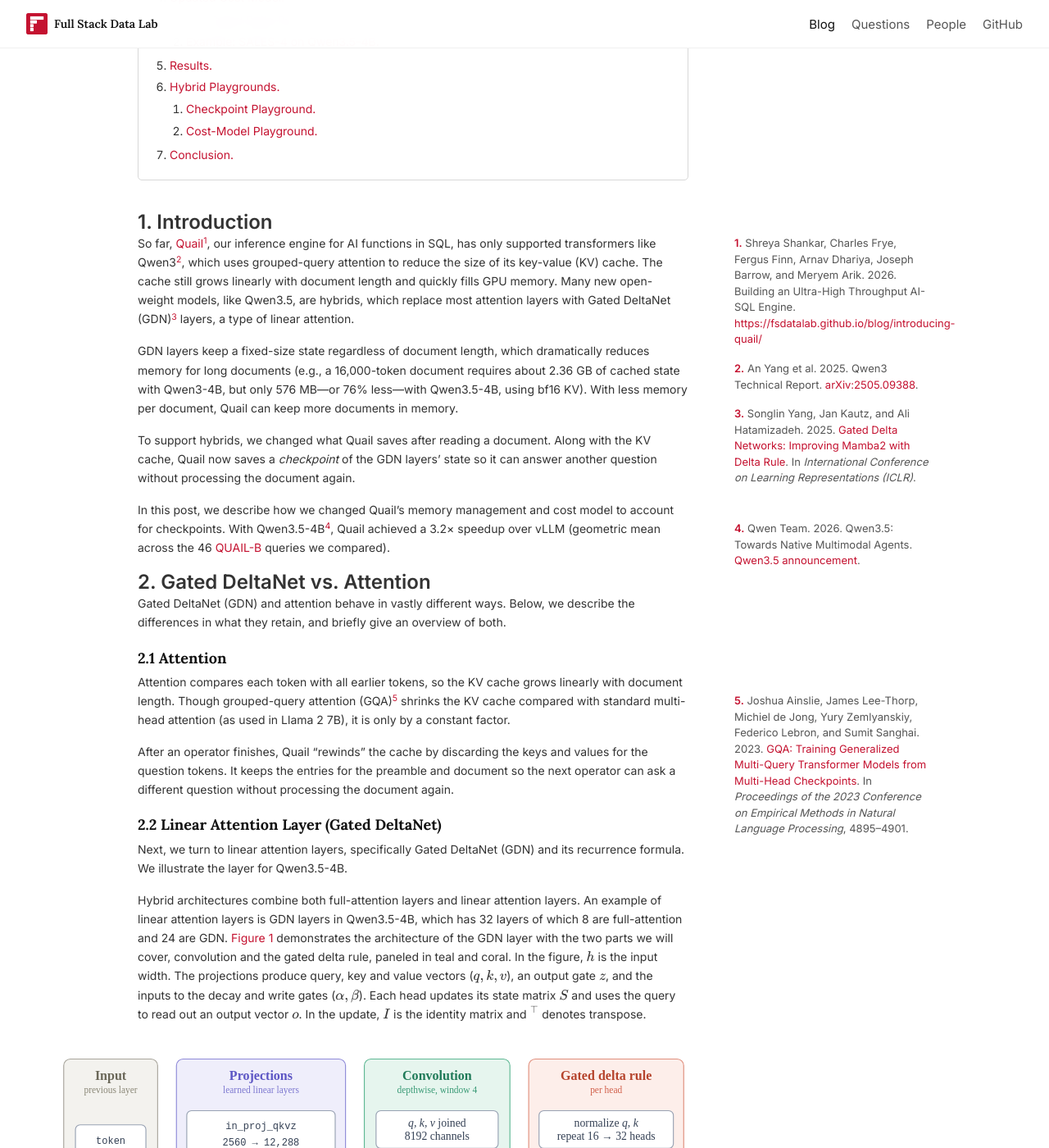
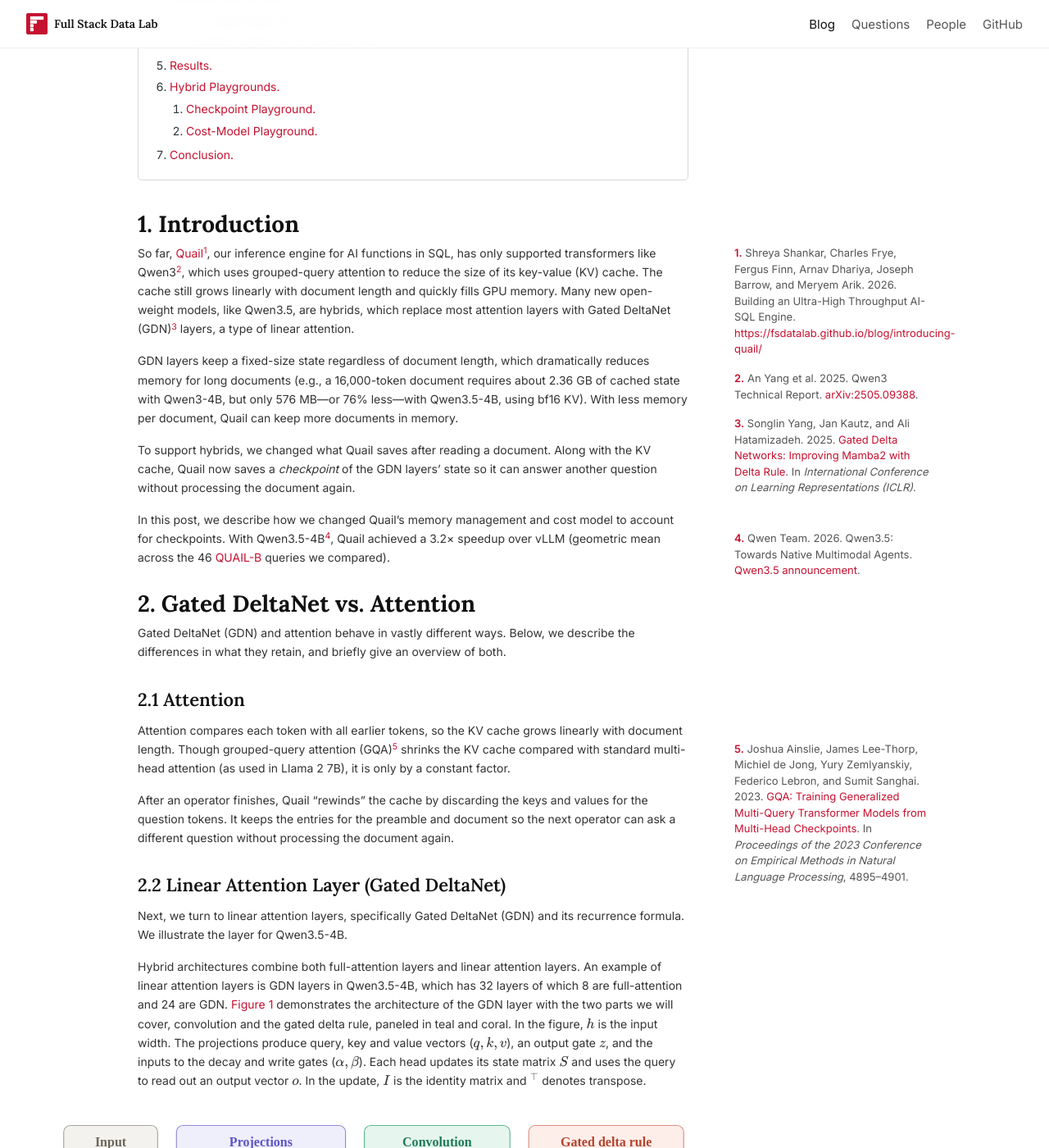
Before and after one commit to fsdatalab/fsdatalab.github.io, a Jekyll site: the page built from _posts/2026-11-16-hybrid-models-in-quail.md, in a window 1280 px wide and 1400 px high, scrolled down 740 px. Shown: the whole window at 82% size. Built offline with Jekyll 4.4.1, drawn with Linux system fonts in a browser that asks for light colours.

Commit message:
Use the shared blog heading styles for the hybrid models post

```diff
--- a/_posts/2026-11-16-hybrid-models-in-quail.md
+++ b/_posts/2026-11-16-hybrid-models-in-quail.md
@@ -15,14 +15,6 @@ image:
 ---
 
 <style>
-.prose > h1[id] {
-  font-size: 1.5rem;
-}
-.prose > h2[id] {
-  font-size: 1.125rem;
-  line-height: 1.3;
-  margin: 1.25rem 0 .375rem;
-}
 .prose sup:has(> a[href^="#note-"]) {
   font-size: .75em;
   top: -.45em;
@@ -87,7 +79,7 @@ image:
 </ol>
 </nav>
 
-# 1. Introduction
+## 1. Introduction
 
 So far, [Quail](https://fsdatalab.github.io/blog/introducing-quail/)<sup><a href="#note-1">1</a></sup>, our inference engine for AI functions in SQL, has only supported transformers like Qwen3<sup><a href="#note-2">2</a></sup>, which uses grouped-query attention to reduce the size of its key-value (KV) cache. The cache still grows linearly with document length and quickly fills GPU memory. Many new open-weight models, like Qwen3.5, are hybrids, which replace most attention layers with Gated DeltaNet (GDN)<sup><a href="#note-3">3</a></sup> layers, a type of linear attention.
 
@@ -97,17 +89,17 @@ To support hybrids, we changed what Quail saves after reading a document. Along
 
 In this post, we describe how we changed Quail's memory management and cost model to account for checkpoints. With Qwen3.5-4B<sup><a href="#note-4">4</a></sup>, Quail achieved a 3.2&times; speedup over vLLM (geometric mean across the 46 [QUAIL-B](https://github.com/fsdatalab/quail-bench) queries we compared).
 
-# 2. Gated DeltaNet vs. Attention
+## 2. Gated DeltaNet vs. Attention
 
 Gated DeltaNet (GDN) and attention behave in vastly different ways. Below, we describe the differences in what they retain, and briefly give an overview of both.
 
-## 2.1 Attention
+### 2.1 Attention
 
 Attention compares each token with all earlier tokens, so the KV cache grows linearly with document length. Though grouped-query attention (GQA)<sup><a href="#note-5">5</a></sup> shrinks the KV cache compared with standard multi-head attention (as used in Llama 2 7B), it is only by a constant factor.
 
 After an operator finishes, Quail “rewinds” the cache by discarding the keys and values for the question tokens. It keeps the entries for the preamble and document so the next operator can ask a different question without processing the document again.
 
-## 2.2 Linear Attention Layer (Gated DeltaNet)
+### 2.2 Linear Attention Layer (Gated DeltaNet)
 
 Next, we turn to linear attention layers, specifically Gated DeltaNet (GDN) and its recurrence formula. We illustrate the layer for Qwen3.5-4B.
 
@@ -120,11 +112,11 @@ Hybrid architectures combine both full-attention layers and linear attention lay
 
 Instead of linear KV growth per token as in full-attention layers, GDN maintains a fixed-size recurrent state, $$S_t$$, after token $$t$$. Each head updates its state for every token, so the state size per document stays constant as the document grows.
 
-## 2.3 Short Convolution
+### 2.3 Short Convolution
 
 Each GDN layer applies a width-4 convolution over the concatenated $$q$$, $$k$$ and $$v$$ channels ($$16\times128\times2+32\times128=8{,}192$$ channels), which lets a token blend information from its predecessors. It keeps the last 3 inputs per channel, and this buffer becomes part of the checkpoint ([Section 3.1](#31-checkpoint-size)).
 
-## 2.4 Gated Delta Rule
+### 2.4 Gated Delta Rule
 
 For one head at token $$t$$, let $$k_t$$ and $$v_t$$ be the key and value vectors, with dimensions $$d_k$$ and $$d_v$$. The state $$S_t$$ is a $$d_v \times d_k$$ matrix. The decay gate $$\alpha_t$$ scales the previous state, and the write gate $$\beta_t$$ sets how strongly to correct its prediction for the current key. The gated delta rule is<sup><a href="#note-6">6</a></sup>
 
@@ -134,7 +126,7 @@ $$
 
 The term in parentheses is the difference between the current value and the value predicted by the decayed state. The last factor writes the correction along the current key.
 
-# 3. Checkpoints in Quail
+## 3. Checkpoints in Quail
 
 A *checkpoint* is a copy of every GDN layer's state $$S$$ and convolution buffer, taken at the end of a document's reusable prefix: the preamble and the document, before any question. When a later operator asks about that document, Quail loads the checkpoint and the attention KV and computes only the question, instead of recomputing the document. A question starts from the checkpoint and leaves it unchanged, so any number of questions can read it.
 
@@ -155,7 +147,7 @@ We size Quail's memory for Qwen3.5-4B on one H100. [Table 1](#table-1) gives the
 <p class="table-caption">Table 1. Qwen3.5-4B shape and description.</p>
 </div>
 
-## 3.1 Checkpoint Size
+### 3.1 Checkpoint Size
 
 Each GDN layer saves its state $$S$$ and its convolution buffer $$B_{\text{cv}}$$ (the last $$w-1=3$$ inputs over $$D_c = 2H_kd_k + H_vd_v = 8{,}192$$ channels). With the shapes in [Table 1](#table-1), $$S$$ is stored in fp32 (4 bytes per value) and $$B_{\text{cv}}$$ in bf16 (2 bytes per value). Writing $$\lvert S\rvert$$ and $$\lvert B_{\text{cv}}\rvert$$ for their respective sizes in bytes gives
 
@@ -175,7 +167,7 @@ B_{\text{ckpt}} &= L_g\left(\lvert S\rvert + \lvert B_{\text{cv}}\rvert\right) =
 \end{aligned}
 $$
 
-## 3.2 Retaining KV and Checkpoints
+### 3.2 Retaining KV and Checkpoints
 
 As we retain both KV and checkpoints in the high-bandwidth memory (HBM), we must evict a document's KV and checkpoint together. Reusing a document needs both, so the half that survived saves minimal recomputations.
 
@@ -226,7 +218,7 @@ These counts assume every document has length $$\ell$$ and is retained. [Table 2
 
 For example, with 1,000-token documents, $$n_{\text{slots}} = \lfloor 67{,}803 / 161.25 \rfloor = 420$$ checkpoint slots, which is 21.63 GB of checkpoints, and the remaining 26,538 pages leave 13.91 GB available for KV. You can try other document lengths in the [checkpoint playground](#61-checkpoint-playground).
 
-## 3.3 Eviction
+### 3.3 Eviction
 
 Our eviction policy has been to evict the lowest priority first, where the priority of a document $$d$$ of $$\ell_d$$ tokens is the work it is expected to save per page, with $$p_d$$ the probability that a later operator reads it and $$s(\ell_d)$$ the time to recompute it. For a hybrid model, the checkpoint simply counts as $$c = 98.25$$ extra pages of the document, and Quail evicts a document's KV and checkpoint together:
 
@@ -234,7 +226,7 @@ $$
 \text{priority}(d) = \frac{p_d\, s(\ell_d)}{\lceil \ell_d/16 \rceil + c}.
 $$
 
-# 4. Updated Cost Model
+## 4. Updated Cost Model
 
 Here, we describe the updates to the cost model since the [last post](/blog/ai-filter-cost-estimates/), as hybrid models break the assumption in the speed-of-light (SoL) estimates that each layer is full-attention. An SoL estimate is the time the roofline formula below<sup><a href="#note-8">8</a></sup> gives for a query: each operation would take the larger of its arithmetic time and memory-transfer time, and the times are summed over the query. For component $$j$$, let $$T_j$$ be its estimated time in seconds and $$T$$ the total. Here $$F_j$$ and $$B_j$$ are the FLOPs and HBM bytes of one piece of the forward pass, $$\Pi_j$$ the arithmetic rate for that component in floating-point operations per second, and $$\beta_{\text{hbm}} = 3.35$$ TB/s the HBM bandwidth, taking the H100 values from its datasheet<sup><a href="#note-9">9</a></sup>.
 
@@ -261,7 +253,7 @@ We keep the notation of the previous post: $$n$$ tokens computed, $$A$$ causal q
 
 The projections and the MLP are matrix multiplications, and we price them at 857 TFLOP/s (the rate we measure for bf16 matrix multiplies on our H100). We price attention and the delta rule at the dense bf16 peak, $$\Pi_{\text{bf16}} = 989.5$$ TFLOP/s.
 
-## 4.1 The Gated Delta Rule
+### 4.1 The Gated Delta Rule
 
 The recurrence of [Section 2.4](#24-gated-delta-rule) updates $$S_t$$ per token, but a GPU kernel splits the sequence into chunks of $$C_g = 64$$ tokens and rewrites most of the work as matrix multiplies on tensor cores. The cost model estimates $$f_{\text{gdn}}$$ FLOPs per token and value head. With key and value dimensions $$d_k = d_v = 128$$,
 
@@ -279,7 +271,7 @@ $$
 F_{\text{gdn}} = f_{\text{gdn}}\, H_v L_g\, n = 140{,}509{,}184\,n, \qquad T_{\text{gdn}} = \frac{F_{\text{gdn}}}{\Pi_{\text{bf16}}}.
 $$
 
-## 4.2 Example: SALES-4 on Qwen3.5-4B
+### 4.2 Example: SALES-4 on Qwen3.5-4B
 
 To understand how the above cost model would be used to evaluate the latency of a query, we exemplify it below on the SALES-4 query from QUAIL-B. SALES-4 comes from QUAIL-B at scale factor 0.1. We use it because its two filters make the arithmetic easy to follow. [Figure 2](#figure-2) shows the discount filter $$\phi_d$$ and the commitment filter $$\phi_c$$.
 
@@ -344,7 +336,7 @@ In [Table 5](#table-5), $$T_{\text{mlp}}$$ and $$T_{\text{proj}}$$ are 96.8% of
 
 Without the checkpoint, stage 2 would recompute 39,562 tokens (3.2% of $$n$$), or about 0.33 s for projection and MLP work alone. Checkpoint reads and writes across both stages cost an estimated 0.031 s.
 
-# 5. Results
+## 5. Results
 
 We compare Quail with vLLM on Qwen3.5-4B (bf16). The question is whether the changes of the previous sections pay off on real queries. We run QUAIL-B at scale factor 0.1 on one H100. vLLM runs each query two ways, stock (one operator at a time) and pipelined, and we compare Quail with the faster of the two on each query. Four queries do not run on vLLM, so 46 queries are compared. Model startup is excluded from every time.
 
@@ -376,11 +368,11 @@ Quail is faster on 45 of the 46 queries and on par on the last one. On REL-AGENT
 
 **Limitations and follow-ups.** Quail’s [roofline model](#4-updated-cost-model) already uses `max(compute time, transfer time)`. For the delta rule and short convolution, the model currently sets transfer time to zero. We could estimate transfer time for each kernel by dividing the total bytes it reads from and writes to HBM by the GPU’s memory bandwidth.
 
-# 6. Hybrid Playgrounds
+## 6. Hybrid Playgrounds
 
 Here are two playgrounds for exploring how many documents fit in GPU memory and how filter order affects estimated query time.
 
-## 6.1 Checkpoint Playground
+### 6.1 Checkpoint Playground
 
 Change the document length to see how many documents each model can keep on one H100.
 
@@ -388,7 +380,7 @@ Change the document length to see how many documents each model can keep on one
   <noscript>The playground needs JavaScript. Table 2 gives the same numbers for four document lengths.</noscript>
 </div>
 
-## 6.2 Cost-Model Playground
+### 6.2 Cost-Model Playground
 
 Start with SALES-4 on Qwen3.5-4B. Change a filter to see how it affects the estimated query time.
 
@@ -397,17 +389,17 @@ Start with SALES-4 on Qwen3.5-4B. Change a filter to see how it affects the esti
 </div>
 <script src="{{ '/assets/js/hybrid-playground.js' | relative_url }}" defer></script>
 
-# 7. Conclusion
+## 7. Conclusion
 
 In this post, we walked through how Quail now supports hybrid models and what we changed to keep document reuse working under the new architecture. Quail saves a checkpoint of the GDN state for the recurrent layers and keeps the KV cache for the attention layers, and both share one pool in HBM. On QUAIL-B, Quail is 3.2&times; faster (geometric mean) than the faster of two vLLM configurations on Qwen3.5-4B.
 
 The machinery we added for hybrids also lets us integrate decision models built on top of the models we now support. We would also like to explore making checkpoints smaller in HBM, for example by replaying a short suffix of each document instead of storing the full state, as proposed in SuffixReplay.<sup><a href="#note-11">11</a></sup> If this is the kind of work that excites you, please reach out! In the meantime, try out [Quail](https://github.com/fsdatalab/quail), let us know your feedback, and if you like what we're building, give it a star on GitHub!
 
-# Acknowledgements
+## Acknowledgements
 
 We thank [Modal](https://modal.com/) for sponsoring the compute used in this research.
 
-# Notes
+## Notes
 
 <span id="note-1"><strong>1.</strong></span> Shreya Shankar, Charles Frye, Fergus Finn, Arnav Dhariya, Joseph Barrow, and Meryem Arik. 2026. Building an Ultra-High Throughput AI-SQL Engine. [https://fsdatalab.github.io/blog/introducing-quail/](https://fsdatalab.github.io/blog/introducing-quail/)
 
@@ -431,7 +423,7 @@ We thank [Modal](https://modal.com/) for sponsoring the compute used in this res
 
 <span id="note-11"><strong>11.</strong></span> Yirui Liu, Ruoling Qi, Xuaner Wu, Yuxin Jin, Jian Chen, Penghang Liu, Yafei Huang, Jiawei Shao, and Xuelong Li. 2026. Just Let Linear States Forget the Distant Past: Prefix Caching via Suffix Replay for Hybrid LLMs. [arXiv:2609.33477](https://arxiv.org/abs/2609.33477).
 
-# Cite this article
+## Cite this article
 
 <div class="bibtex-block" markdown="1">
 <button class="copy-bibtex" type="button">Copy BibTeX</button>
```
